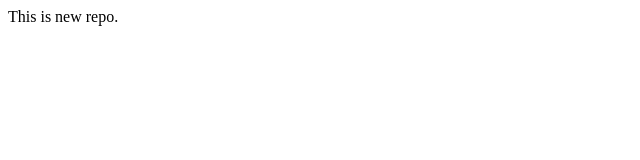
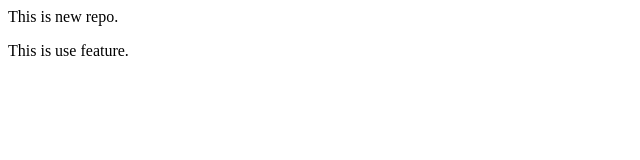
Before and after one commit to Sayalikakade10/localrepo, a plain HTML site: page index.html in a window 1280 px wide. Shown: the whole page, without its empty margins (0-640 px from the left). Drawn offline with Linux system fonts and the light colour scheme.

Commit message:
Added paragraph

```diff
--- a/index.html
+++ b/index.html
@@ -1 +1,2 @@
 <p>This is new repo.</p>
+<p>This is use feature.</p>
```
